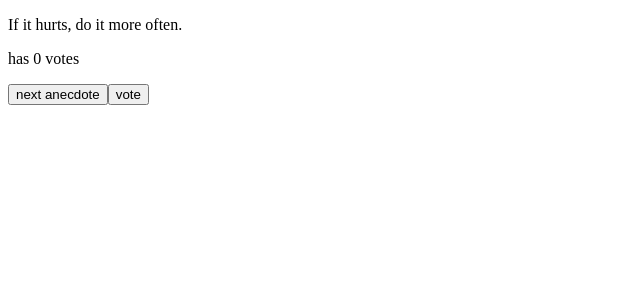
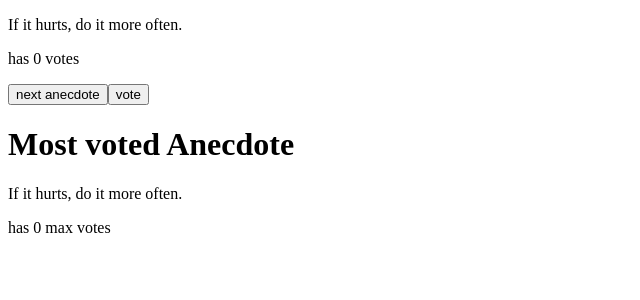
Before and after one commit to KonstaHovinen/fullstackopen, a React (Vite) app in the folder part1/part1/: page / in a window 1280 px wide. Shown: the top 300 px of the page, without its empty margins (0-640 px from the left). Built offline with nearby package versions, Linux system fonts and the light colour scheme.

Commit message:
1.14 done, 15 min

```diff
--- a/part1/part1/src/App.jsx
+++ b/part1/part1/src/App.jsx
@@ -16,6 +16,8 @@ const App = () => {
 
   const [votes, setVotes] = useState(new Uint8Array(anecdotes.length))
 
+
+
   const handleVote = () => {
 
     const copy = [... votes]
@@ -31,12 +33,19 @@ const App = () => {
     setSelected(randomNumber)
   }
 
+  const maxVotes = Math.max(...votes)
+  const bestAnecdoteIndex = votes.indexOf(maxVotes)
+
   return (
     <div>
       <p>{anecdotes[selected]}</p>
       <p>has {votes[selected]} votes </p>
       <button onClick={handleNextClick}>next anecdote</button>
       <button onClick={handleVote}>vote</button>
+
+      <h1>Most voted Anecdote</h1>
+      <p>{anecdotes[bestAnecdoteIndex]}</p>
+      <p>has {maxVotes} max votes</p>
     </div>
   )
 }
```
